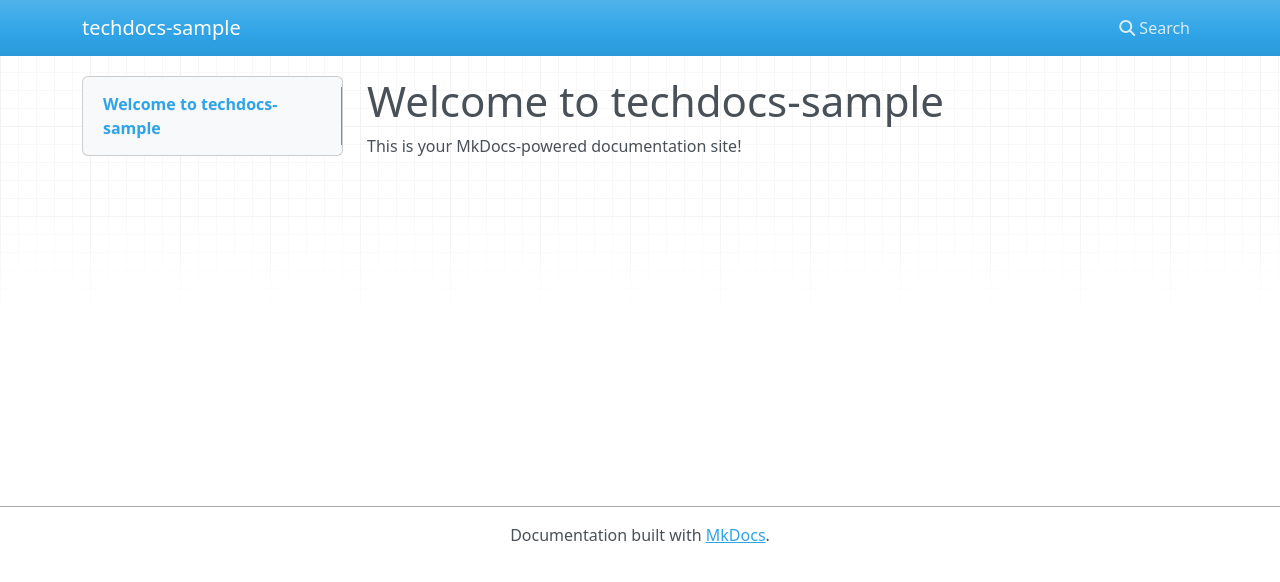
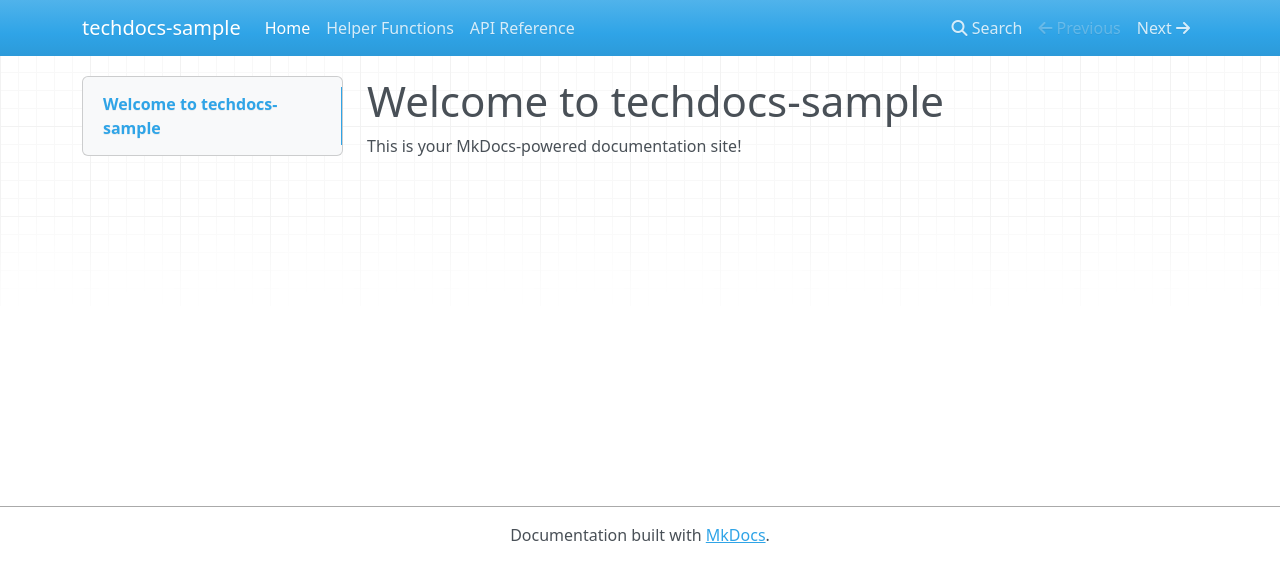
Before and after one commit to pak-changepond/techdocs-sample, an MkDocs documentation site: the page built from docs/index.md, in a window 1280 px wide. Shown: the top 582 px of the page. Built offline with MkDocs 1.6.1, drawn with Linux system fonts in a browser that asks for light colours; nearby versions of some CDN libraries.

Commit message:
Update mkdocs.yml with new configuration

```diff
--- a/mkdocs.yml
+++ b/mkdocs.yml
@@ -1,4 +1,6 @@
 site_name: techdocs-sample
 nav:
   - Home: index.md
+  - Helper Functions: helpers.md
+  - API Reference: api.md
 docs_dir: docs
```
